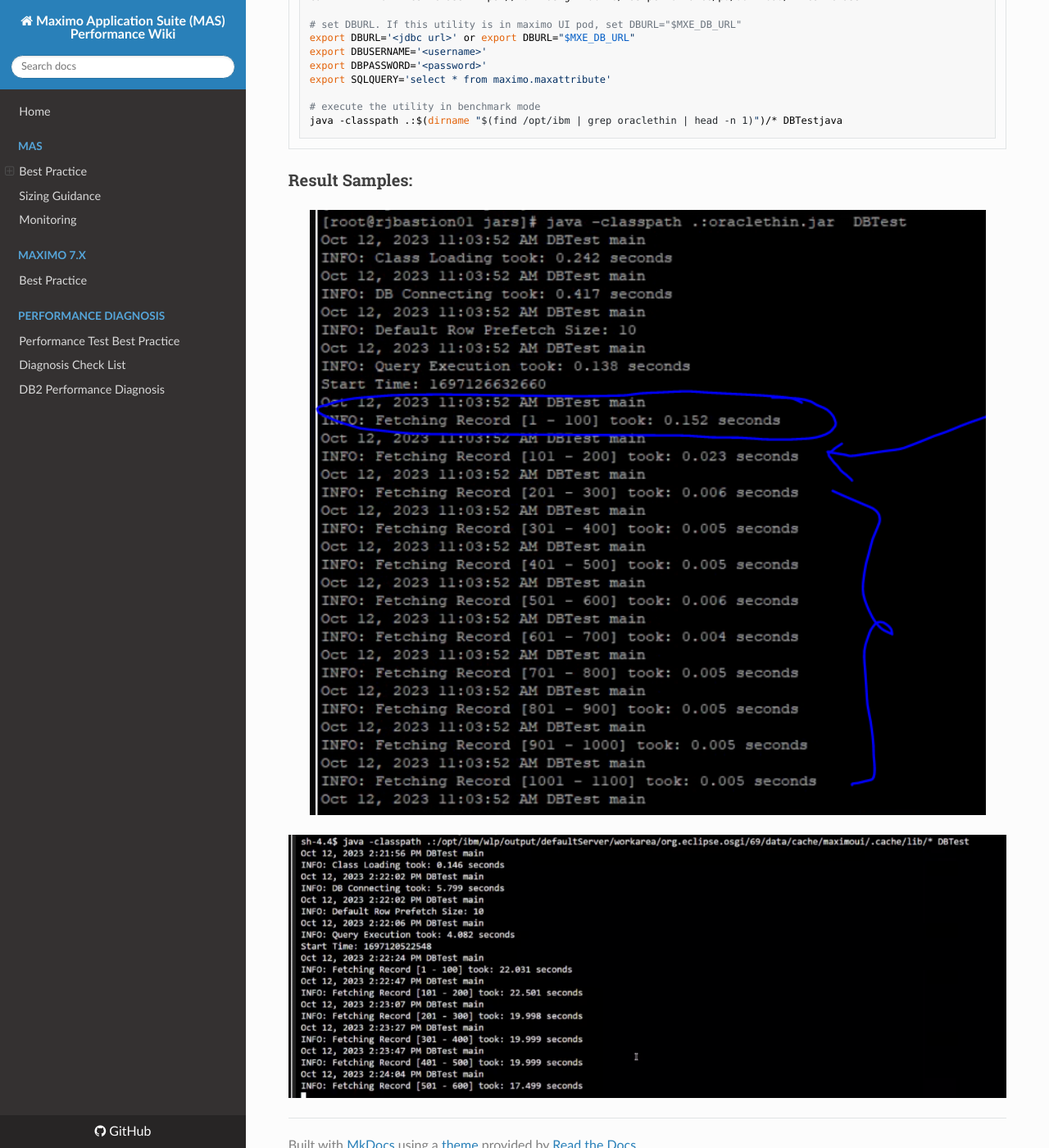
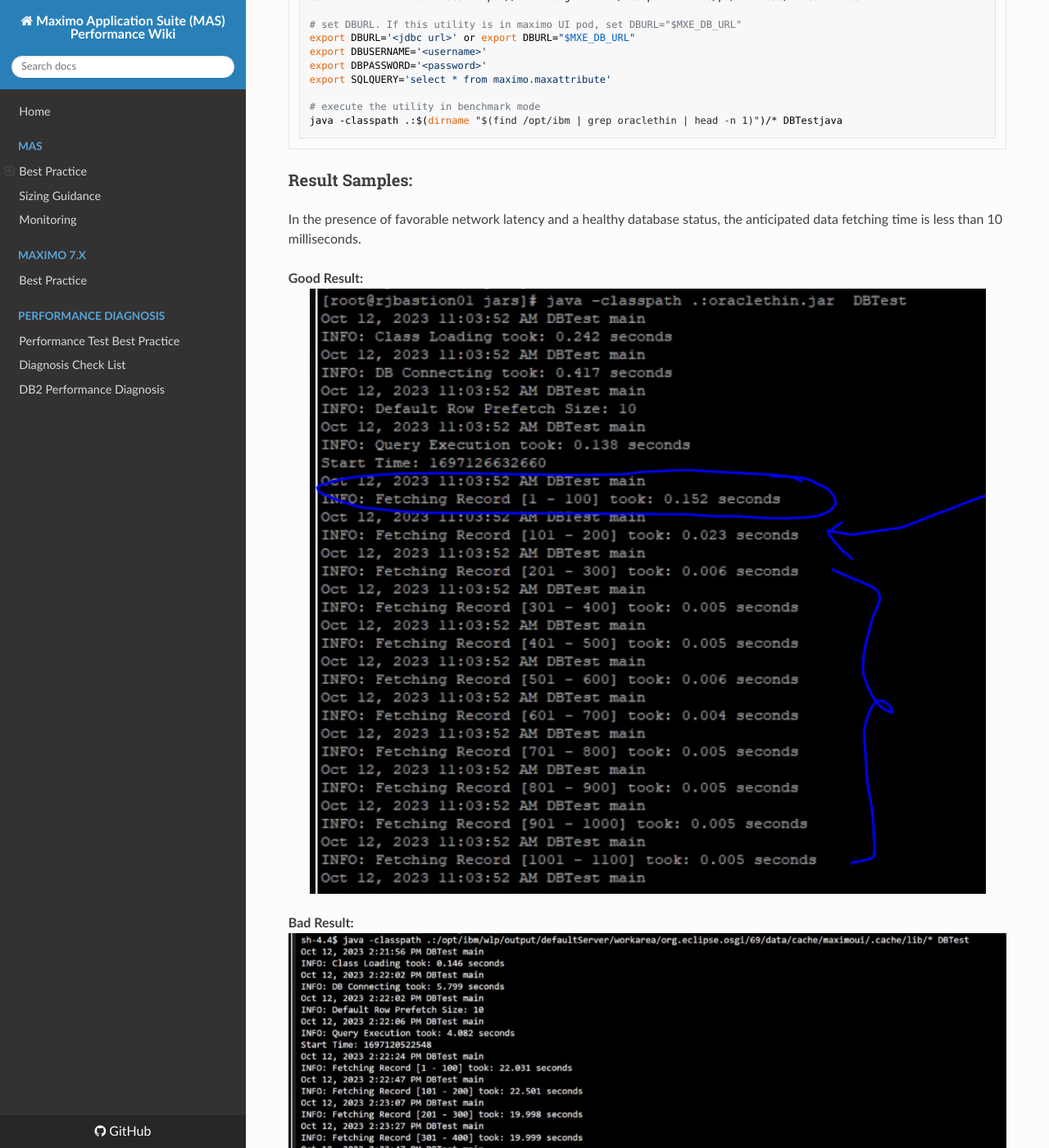
Before and after one commit to ibm-mas/mas-performance, an MkDocs documentation site: the page built from docs/pd/dbtest.md, in a window 1280 px wide and 1400 px high, scrolled down 561 px. Shown: the whole window at 82% size. Built offline with MkDocs 1.6.1, drawn with Linux system fonts in a browser that asks for light colours; nearby versions of some CDN libraries.

```diff
--- a/docs/pd/dbtest.md
+++ b/docs/pd/dbtest.md
@@ -32,6 +32,10 @@
 
 ### Result Samples:
 
+In the presence of favorable network latency and a healthy database status, the anticipated data fetching time is less than 10 milliseconds.
+
+**Good Result:**
 ![Good Result](./images/dbtest-goodresult.png)
 
+**Bad Result:**
 ![Bad Result](./images/dbtest-badresult.png)
```
